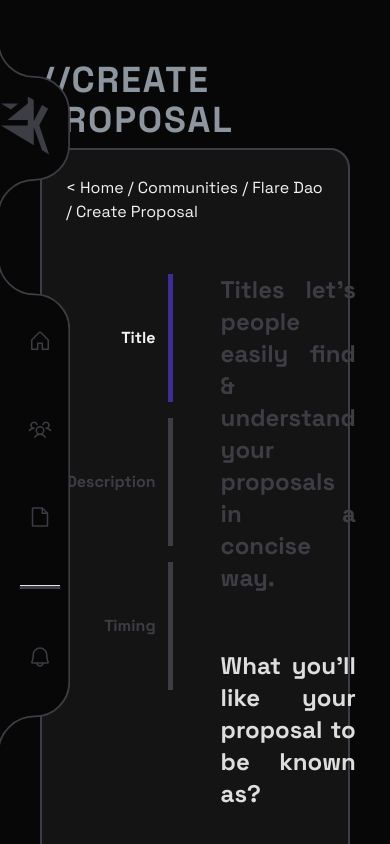
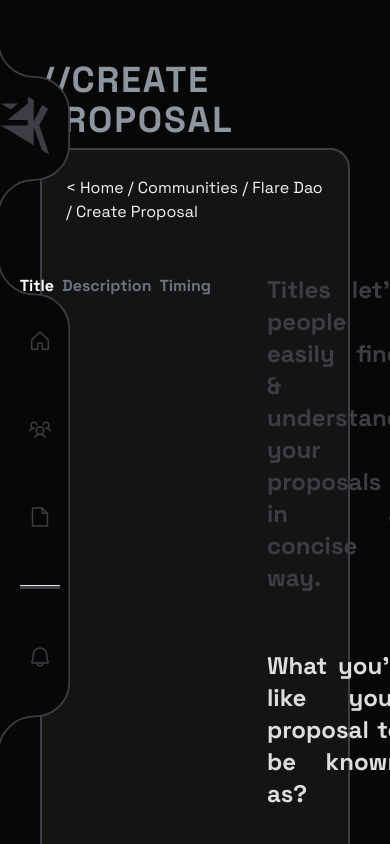
Before and after one commit to aerius-labs/zk-snap-frontend-v2, a Next.js app: page /create-proposal in a window 390 px wide. Shown: the top 844 px of the page. Built offline with nearby package versions, Linux system fonts and the light colour scheme.

Commit message:
feat: added date picker and indicators for create proposal

```diff
--- /dev/null
+++ b/src/components/datePicker.tsx
@@ -0,0 +1,43 @@
+'use client';
+
+import { format } from 'date-fns';
+import { Calendar as CalendarIcon } from 'lucide-react';
+import * as React from 'react';
+
+import { cn } from '../lib/utils';
+import { Button } from './ui/button';
+import { Calendar } from './ui/calendar';
+import { Popover, PopoverContent, PopoverTrigger } from './ui/popover';
+
+export function DatePicker({
+  value,
+  onChange,
+}: {
+  value: Date;
+  onChange: () => void;
+}) {
+  return (
+    <Popover>
+      <PopoverTrigger asChild>
+        <Button
+          variant={'outline'}
+          className={cn(
+            'w-[280px] justify-start text-left font-normal',
+            !value && 'text-muted-foreground'
+          )}
+        >
+          <CalendarIcon className='mr-2 h-4 w-4' />
+          {value ? format(value, 'PPP') : <span>Pick a date</span>}
+        </Button>
+      </PopoverTrigger>
+      <PopoverContent className='w-auto p-0'>
+        <Calendar
+          mode='single'
+          selected={value}
+          onSelect={onChange}
+          initialFocus
+        />
+      </PopoverContent>
+    </Popover>
+  );
+}
--- a/src/components/indicators.tsx
+++ b/src/components/indicators.tsx
@@ -1,33 +1,44 @@
+import React from 'react';
+
 interface IndicatorsProps {
   totalSteps: number;
   currentStep: number;
   onStepChange: (step: number) => void;
 }
 
-export default function Indicators({
+const Indicators: React.FC<IndicatorsProps> = ({
   totalSteps,
   currentStep,
   onStepChange,
-}: IndicatorsProps) {
-  const title = ['Title', 'Description', 'Timing'];
+}) => {
+  const titles = ['Title', 'Description', 'Timing'];
+
   return (
-    <div className='flex flex-col space-y-4'>
+    <div className='flex sm:mb-6 sm:flex-row sm:justify-center sm:space-x-4 md:mb-0 md:flex-col md:justify-start md:space-x-0 md:space-y-4'>
       {Array.from({ length: totalSteps }, (_, i) => (
-        <div key={i} className='flex items-center justify-end gap-3'>
+        <div
+          key={i}
+          className='flex items-center gap-2 sm:flex-col sm:justify-center md:flex-row md:justify-end md:gap-3'
+        >
           <p
-            className={`font-bold ${currentStep === i + 1 ? 'text-light' : 'text-dividers'}`}
+            className={`font-bold ${
+              currentStep === i + 1 ? 'text-white' : 'text-gray-500'
+            } sm:text-sm md:text-base`}
           >
-            {title[i]}
+            {titles[i]}
           </p>
           <button
             type='button'
-            key={i + 1}
-            aria-label={`Go to step ${i + 1} - ${title[i]}`}
-            className={`h-32 w-[5px] ${currentStep === i + 1 ? 'bg-purple-300' : 'bg-dividers'}`}
+            aria-label={`Go to step ${i + 1} - ${titles[i]}`}
+            className={`sm:h-1 sm:w-16 md:h-32 md:w-1 ${
+              currentStep === i + 1 ? 'bg-purple-300' : 'bg-gray-600'
+            }`}
             onClick={() => onStepChange(i + 1)}
           />
         </div>
       ))}
     </div>
   );
-}
+};
+
+export default Indicators;
```
